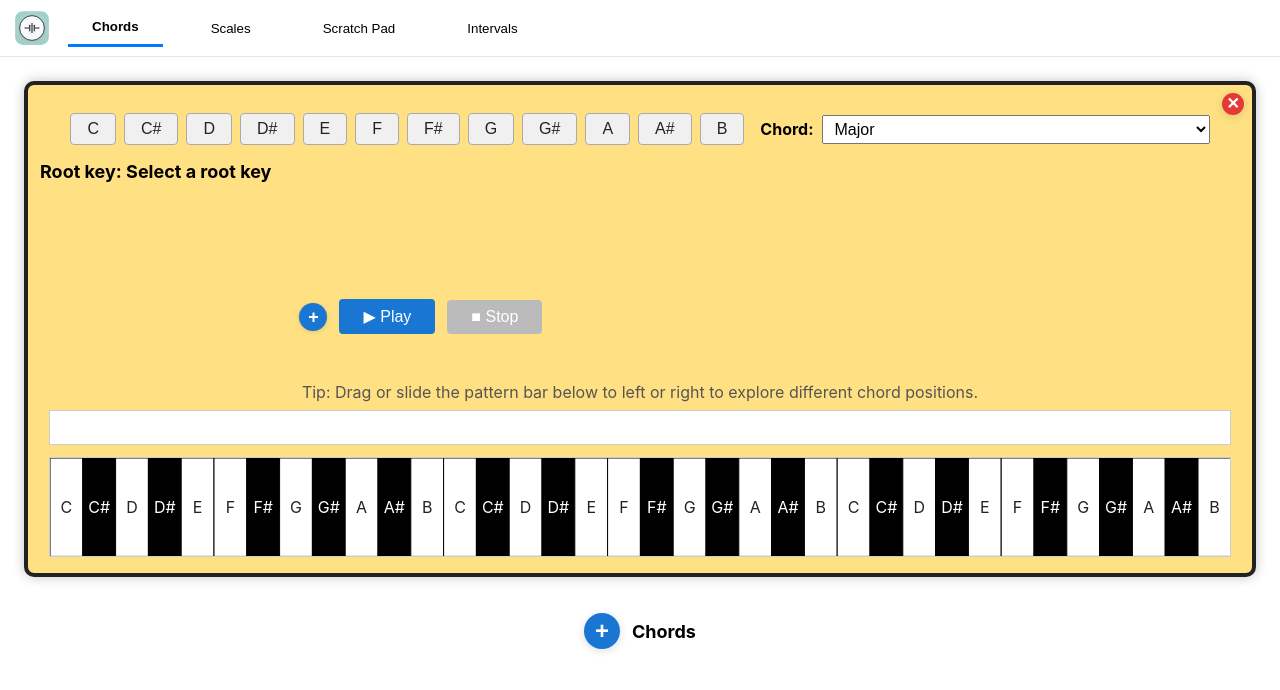
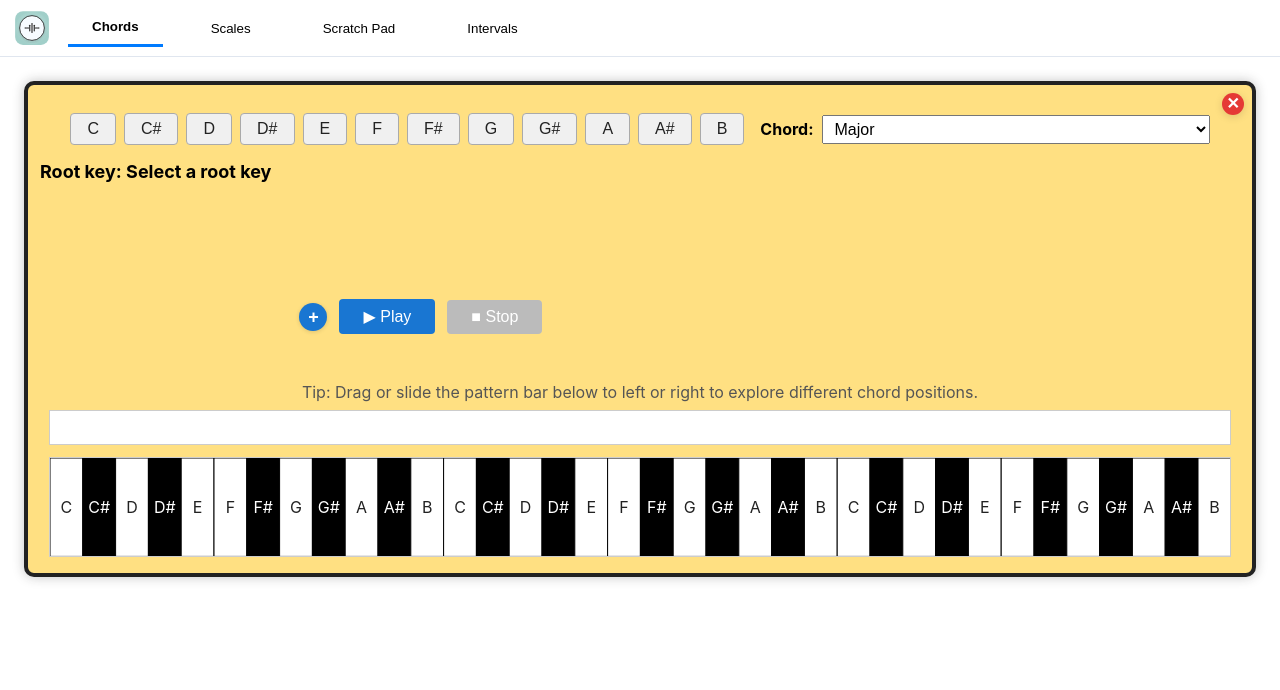
Before and after one commit to senthilktmz/pitch-lemur, a React (Create React App) app: page / in a window 1280 px wide. Shown: the top 690 px of the page. Built offline with nearby package versions, Linux system fonts and the light colour scheme.

Commit message:
disabling multi view for scales and chords

```diff
--- a/src/ChordsMulti.tsx
+++ b/src/ChordsMulti.tsx
@@ -102,29 +102,7 @@ const ChordsMulti: React.FC<{ addScratchPadItem: (item: any) => void }> = ({ add
           </div>
         ))}
       </div>
-      <div style={{ display: 'flex', alignItems: 'center', gap: 12, margin: '36px 0 24px 0', justifyContent: 'center' }}>
-        <button
-          aria-label="Add chord view"
-          onClick={handleAdd}
-          style={{
-            border: 'none',
-            background: '#1976d2',
-            color: 'white',
-            borderRadius: '50%',
-            width: 36,
-            height: 36,
-            display: 'flex',
-            alignItems: 'center',
-            justifyContent: 'center',
-            fontSize: 20,
-            cursor: 'pointer',
-            boxShadow: '0 2px 8px #0002',
-          }}
-        >
-          <span style={{ fontSize: 24, fontWeight: "bold" }}>+</span>
-        </button>
-        <span style={{ fontWeight: 'bold', fontSize: 18 }}>Chords</span>
-      </div>
+      {/* Bottom add button removed as requested; adding views now disabled */}
     </div>
   );
 };
--- a/src/ScalesMulti.tsx
+++ b/src/ScalesMulti.tsx
@@ -63,13 +63,7 @@ const ScalesMulti: React.FC<ScalesMultiProps> = ({ patterns, scalesPatternType,
           <ScalesPattern zoom={zoom} patterns={patterns} scalesPatternType={scalesPatternType} ragasPatterns={ragasPatterns} />
         </div>
       ))}
-      <button
-        onClick={handleAdd}
-        style={{ marginTop: 8, background: '#1976d2', color: 'white', border: 'none', borderRadius: '50%', width: 48, height: 48, fontSize: 32, cursor: 'pointer', boxShadow: '0 2px 8px #90caf9', display: 'block', marginLeft: 'auto', marginRight: 'auto' }}
-        title="Add another instance"
-      >
-        +
-      </button>
+      {/* Bottom add button removed as requested */}
     </div>
   );
 };
```
